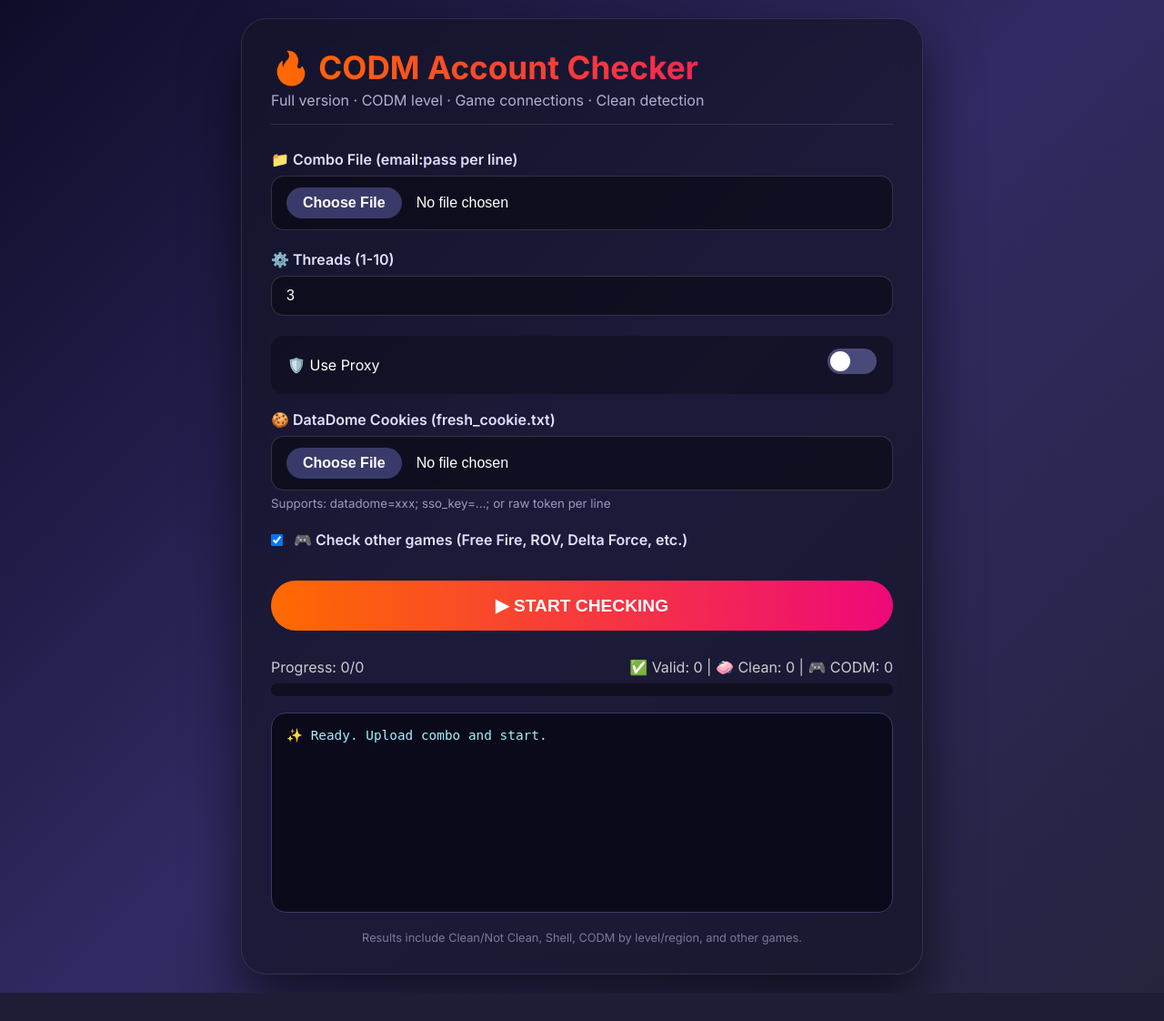
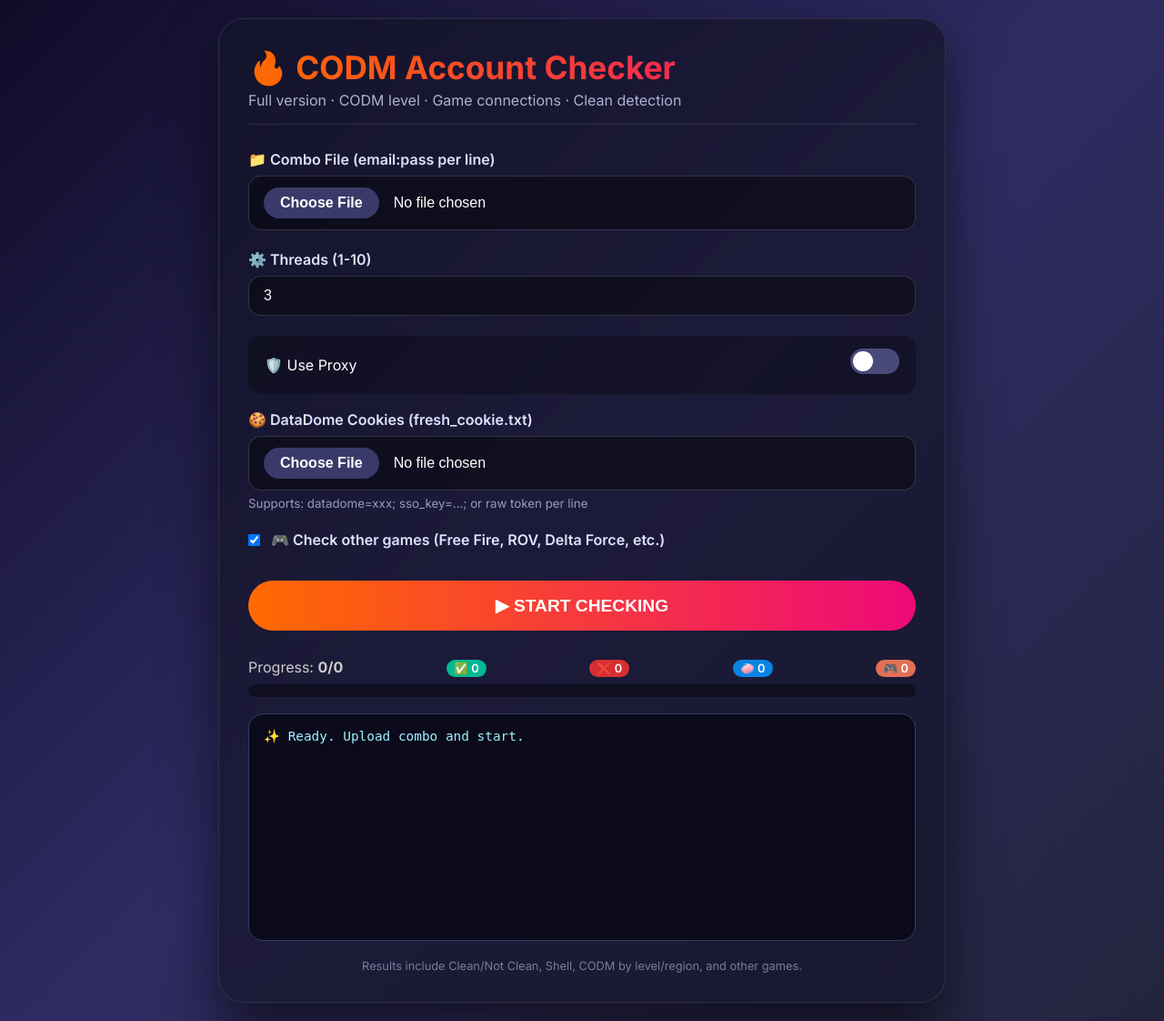
Before and after one commit to noahtabisula75-code/Omni-Codm-Checker, a Flask app: page / in a window 1280 px wide. Shown: the whole page at 91% size. Before the commit the page ends 1091 px from the top, so only its background shows below. Run offline with Flask 3, Linux system fonts and the light colour scheme.

Commit message:
Update index.html

```diff
--- a/templates/index.html
+++ b/templates/index.html
@@ -17,7 +17,7 @@
             padding: 20px;
         }
         .card {
-            max-width: 750px;
+            max-width: 800px;
             width: 100%;
             background: rgba(20, 20, 40, 0.7);
             backdrop-filter: blur(12px);
@@ -134,9 +134,11 @@
         .progress-section { margin-top: 30px; }
         .stats {
             display: flex;
+            flex-wrap: wrap;
             justify-content: space-between;
             margin-bottom: 8px;
             color: #ccc;
+            gap: 8px;
         }
         .progress-bar {
             height: 14px;
@@ -156,13 +158,16 @@
             background: #0a0a1a;
             border-radius: 16px;
             padding: 16px;
-            height: 220px;
+            height: 250px;
             overflow-y: auto;
             font-family: monospace;
             font-size: 0.9rem;
             border: 1px solid #3a3a6a;
             color: #a0f0ff;
         }
+        .log-entry { margin-bottom: 2px; }
+        .log-error { color: #ff6b6b; }
+        .log-success { color: #55efc4; }
         .download-btn {
             background: #00b894;
             margin-top: 24px;
@@ -172,6 +177,17 @@
         small { color: #9a9ac0; display: block; margin-top: 6px; }
         .checkbox-group { display: flex; align-items: center; gap: 12px; margin: 15px 0; }
         .checkbox-group label { margin: 0; }
+        .badge {
+            display: inline-block;
+            padding: 2px 8px;
+            border-radius: 20px;
+            font-size: 0.8rem;
+            font-weight: 600;
+        }
+        .badge-valid { background: #00b894; color: white; }
+        .badge-invalid { background: #d63031; color: white; }
+        .badge-clean { background: #0984e3; color: white; }
+        .badge-codm { background: #e17055; color: white; }
     </style>
 </head>
 <body>
@@ -221,8 +237,11 @@
 
         <div class="progress-section">
             <div class="stats">
-                <span>Progress: <span id="statsText">0/0</span></span>
-                <span>✅ Valid: <span id="validCount">0</span> | 🧼 Clean: <span id="cleanCount">0</span> | 🎮 CODM: <span id="codmCount">0</span></span>
+                <span>Progress: <strong id="statsText">0/0</strong></span>
+                <span><span class="badge badge-valid" id="validBadge">✅ 0</span></span>
+                <span><span class="badge badge-invalid" id="invalidBadge">❌ 0</span></span>
+                <span><span class="badge badge-clean" id="cleanBadge">🧼 0</span></span>
+                <span><span class="badge badge-codm" id="codmBadge">🎮 0</span></span>
             </div>
             <div class="progress-bar">
                 <div class="progress-fill" id="progressFill"></div>
@@ -246,11 +265,14 @@
         const startBtn = document.getElementById('startBtn');
         const progressFill = document.getElementById('progressFill');
         const statsText = document.getElementById('statsText');
-        const validCount = document.getElementById('validCount');
-        const cleanCount = document.getElementById('cleanCount');
-        const codmCount = document.getElementById('codmCount');
+        const validBadge = document.getElementById('validBadge');
+        const invalidBadge = document.getElementById('invalidBadge');
+        const cleanBadge = document.getElementById('cleanBadge');
+        const codmBadge = document.getElementById('codmBadge');
         const logContainer = document.getElementById('logContainer');
         const downloadBtn = document.getElementById('downloadBtn');
+
+        let currentEventSource = null;
 
         function toggleProxyUpload() {
             if (proxyToggle.checked) {
@@ -264,37 +286,60 @@
         proxyToggle.addEventListener('change', toggleProxyUpload);
         toggleProxyUpload();
 
+        function addLog(message, isError = false, isSuccess = false) {
+            const entry = document.createElement('div');
+            entry.className = 'log-entry';
+            if (isError) entry.classList.add('log-error');
+            if (isSuccess) entry.classList.add('log-success');
+            entry.textContent = message;
+            logContainer.appendChild(entry);
+            logContainer.scrollTop = logContainer.scrollHeight;
+        }
+
         form.addEventListener('submit', async (e) => {
             e.preventDefault();
+
+            // Close any existing SSE connection
+            if (currentEventSource) {
+                currentEventSource.close();
+                currentEventSource = null;
+            }
+
             startBtn.disabled = true;
             downloadBtn.style.display = 'none';
-            logContainer.innerHTML = '<div class="log-entry">🚀 Initializing check...</div>';
+            logContainer.innerHTML = '';
+            addLog('🚀 Initializing check...', false, false);
             statsText.textContent = '0/0';
-            validCount.textContent = '0';
-            cleanCount.textContent = '0';
-            codmCount.textContent = '0';
+            validBadge.textContent = '✅ 0';
+            invalidBadge.textContent = '❌ 0';
+            cleanBadge.textContent = '🧼 0';
+            codmBadge.textContent = '🎮 0';
             progressFill.style.width = '0%';
 
             const formData = new FormData(form);
             formData.set('use_proxy', proxyToggle.checked ? 'true' : 'false');
             formData.set('check_games', checkGamesToggle.checked ? 'true' : 'false');
 
+            try {
                 const response = await fetch('/start', { method: 'POST', body: formData });
                 const data = await response.json();
                 if (data.error) {
-                logContainer.innerHTML += `<div class="log-entry" style="color:#ff6b6b">❌ ${data.error}</div>`;
+                    addLog(`❌ ${data.error}`, true);
                     startBtn.disabled = false;
                     return;
                 }
 
                 const taskId = data.task_id;
                 const evtSource = new EventSource(`/progress/${taskId}`);
+                currentEventSource = evtSource;
 
                 evtSource.onmessage = (event) => {
+                    try {
                         const msg = JSON.parse(event.data);
                         if (msg.error) {
-                    logContainer.innerHTML += `<div class="log-entry" style="color:#ff6b6b">❌ ${msg.error}</div>`;
+                            addLog(`❌ ${msg.error}`, true);
                             evtSource.close();
+                            currentEventSource = null;
                             startBtn.disabled = false;
                             return;
                         }
@@ -304,35 +349,53 @@
                             const percent = msg.total > 0 ? Math.round((msg.checked / msg.total) * 100) : 0;
                             progressFill.style.width = percent + '%';
                             statsText.textContent = `${msg.checked}/${msg.total}`;
-                    validCount.textContent = msg.valid;
-                    cleanCount.textContent = msg.clean;
-                    codmCount.textContent = msg.codm || 0;
+                            validBadge.textContent = `✅ ${msg.valid}`;
+                            invalidBadge.textContent = `❌ ${msg.invalid || 0}`;
+                            cleanBadge.textContent = `🧼 ${msg.clean}`;
+                            codmBadge.textContent = `🎮 ${msg.codm || 0}`;
 
                             if (msg.current) {
-                        const entry = document.createElement('div');
-                        entry.className = 'log-entry';
                                 let line = `🔍 ${msg.current}`;
                                 if (msg.level) line += ` — CODM Lv.${msg.level}`;
-                        entry.textContent = line;
-                        logContainer.appendChild(entry);
-                        logContainer.scrollTop = logContainer.scrollHeight;
+                                if (msg.error) {
+                                    line += ` — ❌ ${msg.error}`;
+                                    addLog(line, true);
+                                } else {
+                                    addLog(line, false);
+                                }
                             }
                         }
 
                         if (msg.done) {
-                    logContainer.innerHTML += '<div class="log-entry" style="color:#55efc4">✅ Check complete! Download ready.</div>';
-                    evtSource.close();
-                    startBtn.disabled = false;
+                            if (msg.error) {
+                                addLog(`❌ Check failed: ${msg.error}`, true);
+                            } else {
+                                addLog('✅ Check complete! Download ready.', true, false);
                                 downloadBtn.style.display = 'block';
                                 downloadBtn.onclick = () => { window.location.href = msg.zip; };
                             }
+                            evtSource.close();
+                            currentEventSource = null;
+                            startBtn.disabled = false;
+                        }
+                    } catch (e) {
+                        console.error('Parse error:', e);
+                    }
                 };
 
-            evtSource.onerror = () => {
-                logContainer.innerHTML += '<div class="log-entry" style="color:#ff6b6b">⚠️ Connection lost. Check may still be running.</div>';
+                evtSource.onerror = (err) => {
+                    console.error('SSE error:', err);
+                    addLog('⚠️ Connection lost. Check may still be running in background.', true);
                     evtSource.close();
+                    currentEventSource = null;
                     startBtn.disabled = false;
+                    // Optionally poll for status
                 };
+
+            } catch (err) {
+                addLog(`❌ Failed to start: ${err.message}`, true);
+                startBtn.disabled = false;
+            }
         });
     </script>
 </body>
```
Lines whose indentation alone changed are shown as unchanged.
